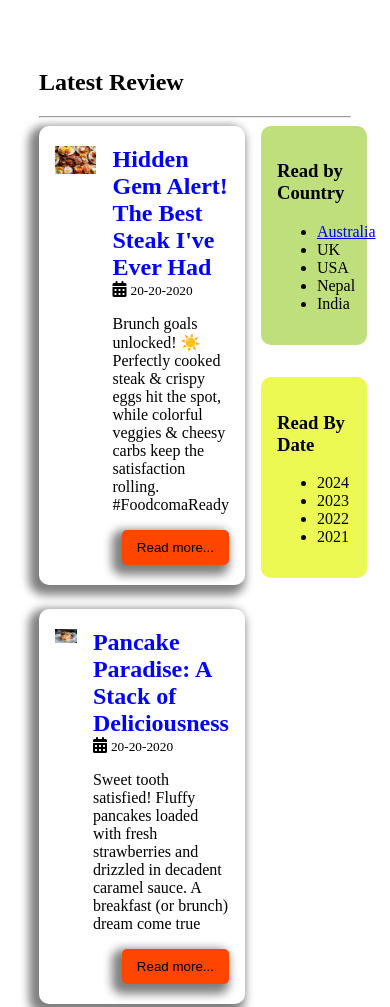
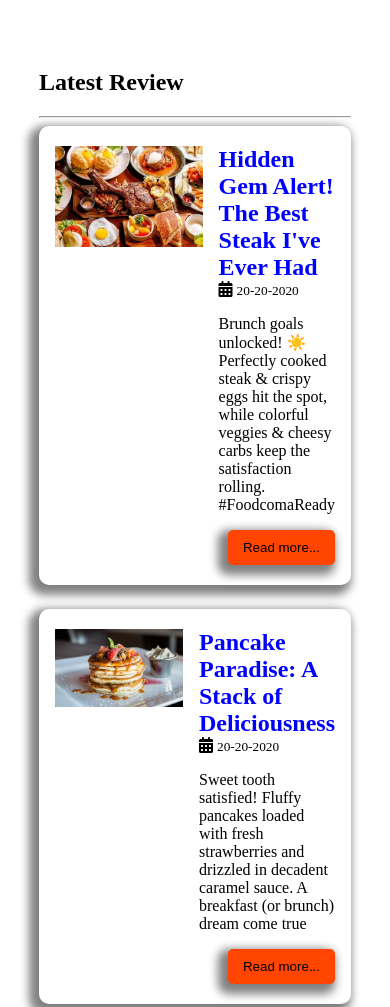
Before and after one commit to Bikal-Adhikari/food-review, a plain HTML site: page index.html in a window 390 px wide. Shown: the part 700-1707 px from the top of the page. Drawn offline with Linux system fonts and the light colour scheme.

Commit message:
Media query for ipad version

```diff
--- a/style.css
+++ b/style.css
@@ -218,3 +218,26 @@ article .btn {
   text-align: center;
   margin-top: 32px;
 }
+
+/* Media query */
+
+/* ipad 600-992*/
+
+@media (max-width: 992px) {
+  .main {
+    display: flex;
+    flex-direction: column;
+  }
+  .articles,
+  .side-links {
+    width: 100%;
+  }
+  .side-links {
+    display: flex;
+    justify-content: space-between;
+    gap: 1rem;
+  }
+  .side-links > div {
+    flex-grow: 1;
+  }
+}
```
